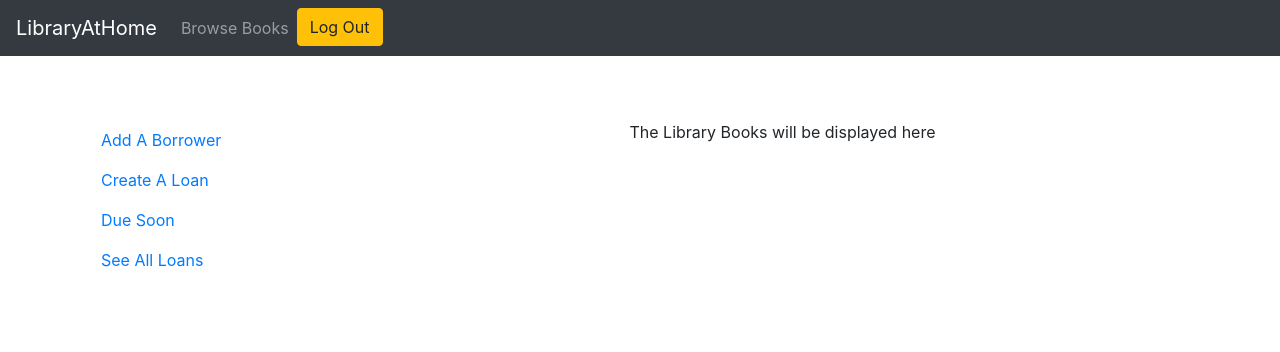
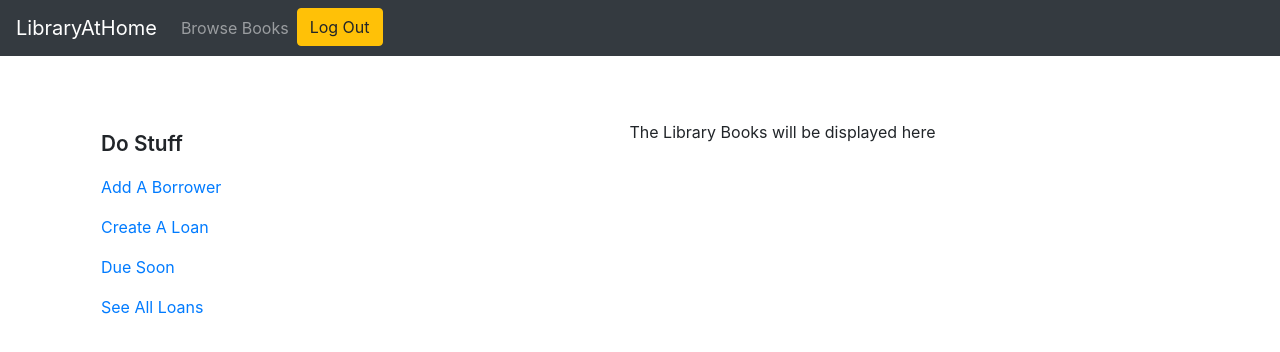
Before and after one commit to kannmelton2/LibraryAtHome, a React (Create React App) app in the folder libraryathome.ui/: page /home in a window 1280 px wide. Shown: the top 352 px of the page. Built offline with nearby package versions, Linux system fonts and the light colour scheme; no server answers; sample sign-in values are in the browser's storage.

Commit message:
added minor styling improvements and header for secondary nav

```diff
--- a/libraryathome.ui/src/components/pages/Home/Home.js
+++ b/libraryathome.ui/src/components/pages/Home/Home.js
@@ -42,6 +42,9 @@ class Home extends React.Component {
                 <main className="container">
                     <div className="row">
                         <div className=" col-3 secondary-nav">
+                            <header>
+                                Do Stuff
+                            </header>
                             <SecondaryNav />
                         </div>
                         <div className="col-9 secondary-nav text-center">
--- a/libraryathome.ui/src/components/pages/Home/Home.scss
+++ b/libraryathome.ui/src/components/pages/Home/Home.scss
@@ -6,5 +6,10 @@
     }
     .secondary-nav {
         text-align: left;
+        header {
+            padding: 8px 16px;
+            font-size: 1.3rem;
+            font-weight: 600;
+        }
     }
 }
```
